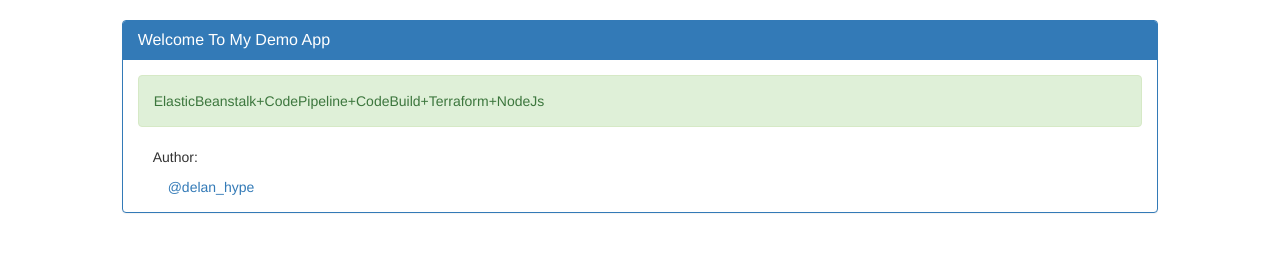
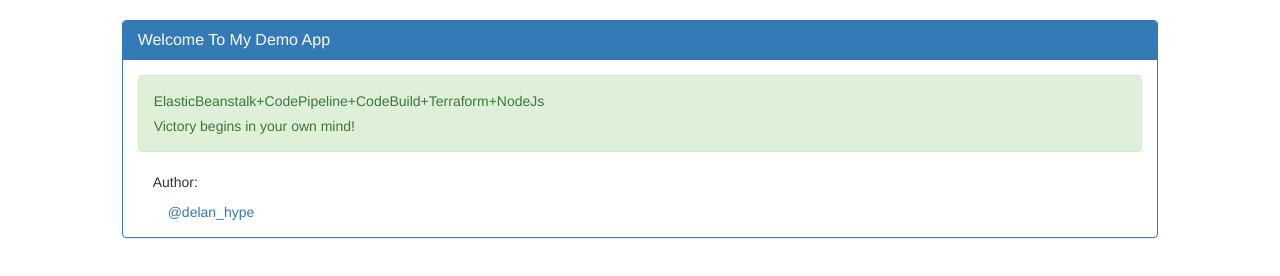
Before and after one commit to collins-b/eb-codepipeline-codebuild-tf, a website: page index.html in a window 1280 px wide. Drawn offline with nearby package versions, Linux system fonts and the light colour scheme.

Commit message:
Test deployment

```diff
--- a/index.html
+++ b/index.html
@@ -13,6 +13,7 @@
       <div class="panel-body">
        <div class="alert alert-success">
           <p>ElasticBeanstalk+CodePipeline+CodeBuild+Terraform+NodeJs</p>
+          <p>Victory begins in your own mind!</p>
        </div>
          <div class="col-md-9">
            <p>Author:</p>
```
